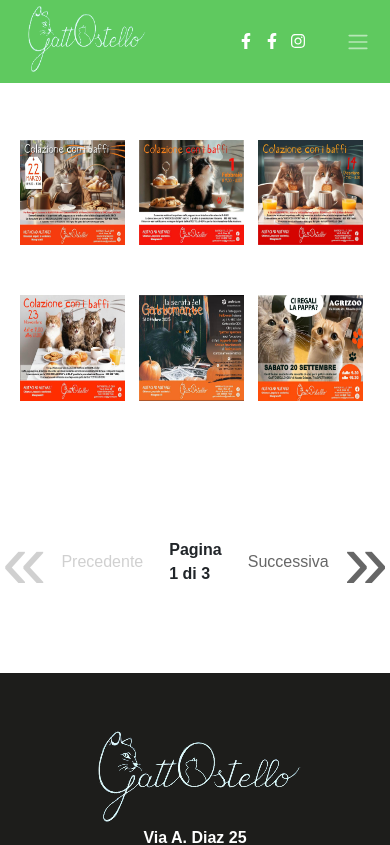
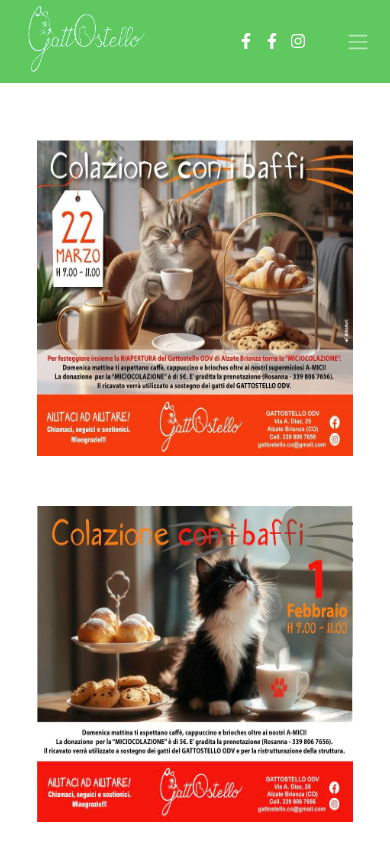
Before and after one commit to StefanoSalaa98/Gattostello, a React (Vite) app in the folder frontend/: page /novita in a window 390 px wide. Shown: the top 845 px of the page. Built offline with nearby package versions, Linux system fonts and the light colour scheme.

Commit message:
Responsive Novità

```diff
--- a/frontend/src/css/Novità.css
+++ b/frontend/src/css/Novità.css
@@ -56,3 +56,31 @@
 .fullscreen-card img:hover {
     cursor: pointer;
 }
+
+@media (max-width: 1024px) {
+
+    .news-container {
+        .immagine {
+            width: 48%;
+        }
+    }
+}
+
+@media (max-width: 768px) {
+
+    .news-container {
+        .immagine {
+            width: 70%;
+            margin: 0 auto;
+        }
+    }
+}
+
+@media (max-width: 480px) {
+
+    .news-container {
+        .immagine {
+            width: 90%;
+        }
+    }
+}
```
